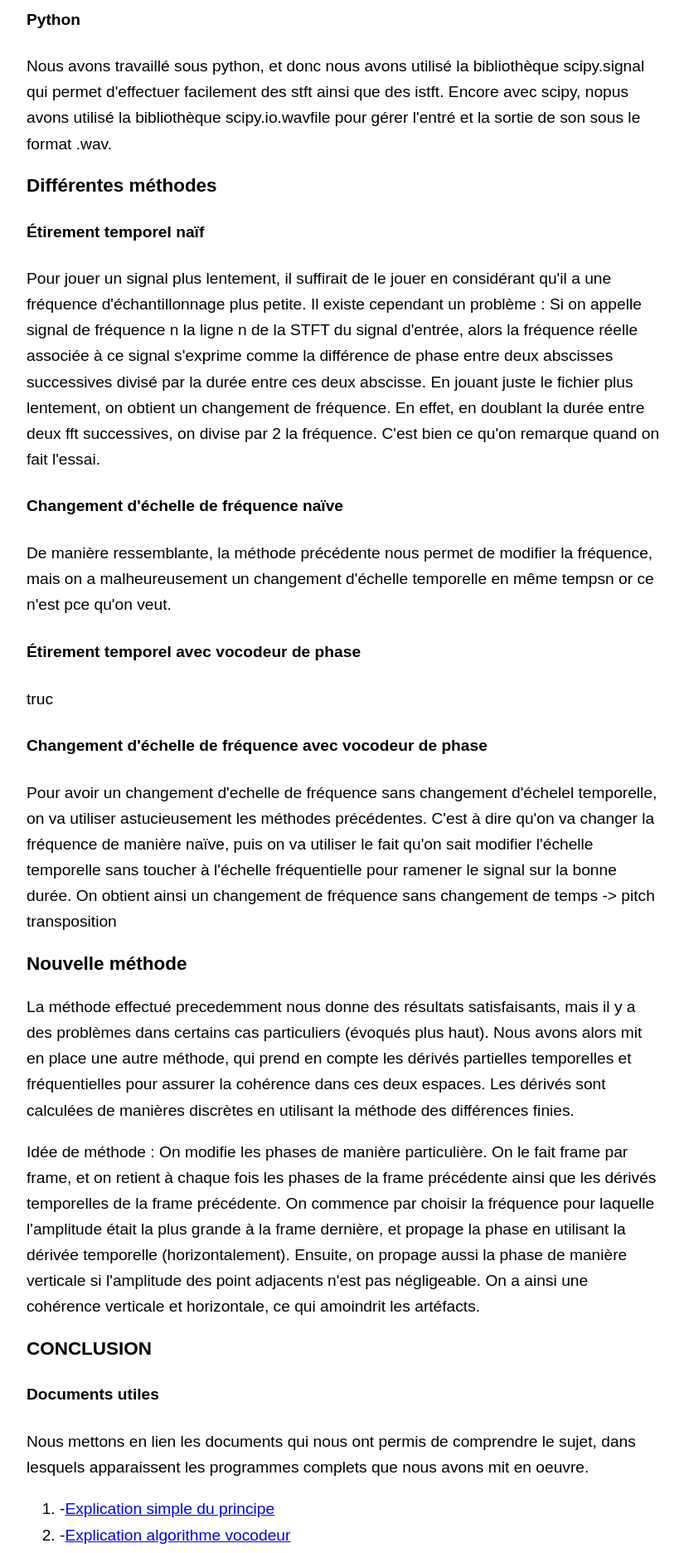
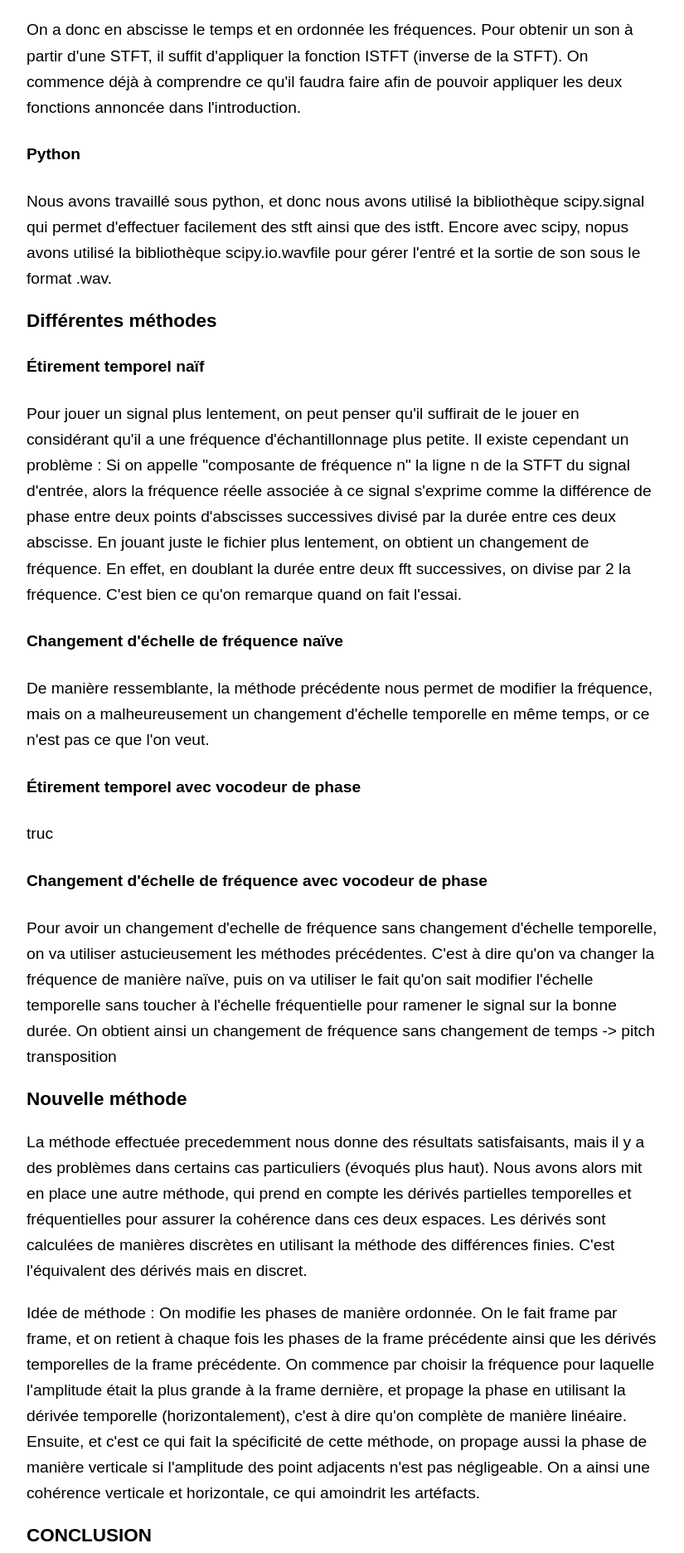
Before and after one commit to Srykah/vocoder, a Flask app: page / in a window 1280 px wide. Shown: the part 1793-3665 px from the top of the page at 83% size, without its empty margins (224-1049 px from the left). Run offline with Flask 2, Linux system fonts and the light colour scheme.

Commit message:
rapport plus propre
il manque que la partie de Thomas

```diff
--- a/templates/index.html
+++ b/templates/index.html
@@ -42,21 +42,26 @@
 
 		<h4>Vocodeur</h4>
 		<p>
-		Le vocodeur de phase est un vocodeur particulier qui utilise les phases des signaux à transformer afin d'obtenier les changements fréquentiels ou temporels voulus. Utilisation analyse/synthèse : on analyse le signal d'entrée en suivant un modèle, puis le le resynthétise en changeants certians paramètres du modèle (ici modèle = somme de suinusoïdes, paramètre = fréquences et amplitudes au cours du temps). Les deux applications majeur du vocodeur de phase sont le changement de fréquence d'un signal de parole sans changer l'axe des temps (pitch transposition) et changer l'axe des temps sans changer la fréquence, donc la hauteur de la voix (time scaling).
-			Pour cela, nous allons commencer par présenter les outils que nous allons utiliser tout le long de ce projet.
+		Le vocodeur de phase est un vocodeur particulier qui utilise les phases des signaux à transformer afin d'obtenir les changements fréquentiels ou temporels voulus. Le vocodeur de phase utilise la méthode de l'analyse/synthèse : on analyse le signal d'entrée en suivant un modèle suivant certains paramètres, puis on le resynthétise en changeants certians paramètres du modèle. Ici les signaux sont modelisés comme une somme de suinusoïdes et les paramètres sont les fréquences et les amplitudes au cours du temps de chaque fréquence.
+		</p>
+		<p>
+		Les deux applications majeures du vocodeur de phase sont le changement de fréquence d'un signal de parole sans changer l'axe des temps (pitch transposition) et changer l'axe des temps sans changer la fréquence, donc la hauteur de la voix (time scaling).
+		Pour cela, nous allons commencer par présenter les outils que nous allons utiliser tout le long de ce projet.
 		</p>
 		<h4>Transformée de Fourier à court terme</h4>
 		<p>
-		Nous avons en entrée un signal numérique représentant le signal de voix que nous voulons présenté sous la forme d'une liste d'amplitude. La fréquence d'échantillonnage de ce signal est pris f0 = 44100 Hz (les signaux audibles les plus aigues sont à 20000 Hz, donc cette fréquence permet de respecter le critère de Shanon.
+		Nous avons en entrée un signal numérique représentant le signal de voix, présenté sous la forme d'une liste d'amplitude. La fréquence d'échantillonnage de ce signal est souvent prise f0 = 44100 Hz (les signaux audibles les plus aigues sont à 20000 Hz, donc cette fréquence permet de respecter le critère de Shanon).
 		</p>
 		<p>
-		Nous allons utiliser un outil mathématique dénommé la transformée de Fourier à court terme (TFCT, ou short-time Fourier transform, STFT). La différence avec la transformée de Fourier habituelle est que cet opérateur mathématique peut être appliqueé à un signal temporel ayant sa fréquence qui varie.
-		Cet opérateur consiste à appliquer la transformée de fourier sur une fenetre fini du signal d'entrée, puis de décaler, refaire une transformée et ainsi de suite. On obtient ensuite un tableau de dimension (N x M), avec N = nombre de fréquence dans les FFT,M =  nombre de FFT, sachant que le nombre de FFT multiplié par le temps entre deux FFT correspond au temps totale du signal.
+		Nous allons utiliser un outil mathématique dénommé la Transformée de Fourier à Court Terme (TFCT, ou short-time Fourier transform, STFT). La différence avec la transformée de Fourier habituelle est que cet opérateur mathématique peut être appliqueé à un signal temporel ayant sa fréquence qui varie.
+		Cet opérateur consiste à appliquer la Transformée de Fourier sur une fenetre fini du signal d'entrée, puis de décaler, refaire une transformée et ainsi de suite. On obtient ensuite un tableau de dimension (N x M), avec N le nombre de fréquence dans les FFT et M le  nombre de FFT, sachant que le nombre de FFT multiplié par le temps entre deux FFT correspond au temps totale du signal.
 		</p>
 		<p>
 		Si on trace la matrice des modules de la STFT, on obtient un tableau ressemblant au suivant (c'est un spectrogramme) <img src = "static/spectrogramme"></img>
+		</p>
+		<p>
 		On a donc en abscisse le temps et en ordonnée les fréquences.
-		Pour obtenir un son à partir d'une STFT, il suffit d'appliquer la fonction ISTFT.
+		Pour obtenir un son à partir d'une STFT, il suffit d'appliquer la fonction ISTFT (inverse de la STFT).
 		On commence déjà à comprendre ce qu'il faudra faire afin de pouvoir appliquer les deux fonctions annoncée dans l'introduction.
 		</p>
 		<h4>Python</h4>
@@ -67,13 +72,13 @@
 
 		<h4>Étirement temporel naïf</h4>
 		<p>
-		Pour jouer un signal plus lentement, il suffirait de le jouer en considérant qu'il a une fréquence d'échantillonnage plus petite.
-		Il existe cependant un problème : Si on appelle signal de fréquence n la ligne n de la STFT du signal d'entrée, alors la fréquence réelle associée à ce signal s'exprime comme la différence de phase entre deux abscisses successives divisé par la durée entre ces deux abscisse. En jouant juste le fichier plus lentement, on obtient un changement de fréquence. En effet, en doublant la durée entre deux fft successives, on divise par 2 la fréquence. C'est bien ce qu'on remarque quand on fait l'essai.
+		Pour jouer un signal plus lentement, on peut penser qu'il suffirait de le jouer en considérant qu'il a une fréquence d'échantillonnage plus petite.
+		Il existe cependant un problème : Si on appelle "composante de fréquence n" la ligne n de la STFT du signal d'entrée, alors la fréquence réelle associée à ce signal s'exprime comme la différence de phase entre deux points d'abscisses successives divisé par la durée entre ces deux abscisse. En jouant juste le fichier plus lentement, on obtient un changement de fréquence. En effet, en doublant la durée entre deux fft successives, on divise par 2 la fréquence. C'est bien ce qu'on remarque quand on fait l'essai.
 		</p>
 
 		<h4>Changement d'échelle de fréquence naïve</h4>
 		<p>
-		De manière ressemblante, la méthode précédente nous permet de modifier la fréquence, mais on a malheureusement un changement d'échelle temporelle en même tempsn or ce n'est pce qu'on veut.
+		De manière ressemblante, la méthode précédente nous permet de modifier la fréquence, mais on a malheureusement un changement d'échelle temporelle en même temps, or ce n'est pas ce que l'on veut.
 		</p>
 
 		<h4>Étirement temporel avec vocodeur de phase</h4>
@@ -83,20 +88,21 @@
 
 		<h4>Changement d'échelle de fréquence avec vocodeur de phase</h4>
 		<p>
-		Pour avoir un changement d'echelle de fréquence sans changement d'échelel temporelle, on va utiliser astucieusement les méthodes précédentes. C'est à dire qu'on va changer la fréquence de manière naïve, puis on va utiliser le fait qu'on sait modifier l'échelle temporelle sans toucher à l'échelle fréquentielle pour ramener le signal sur la bonne durée. On obtient ainsi un changement de fréquence sans changement de temps -> pitch transposition
+		Pour avoir un changement d'echelle de fréquence sans changement d'échelle temporelle, on va utiliser astucieusement les méthodes précédentes. C'est à dire qu'on va changer la fréquence de manière naïve, puis on va utiliser le fait qu'on sait modifier l'échelle temporelle sans toucher à l'échelle fréquentielle pour ramener le signal sur la bonne durée. On obtient ainsi un changement de fréquence sans changement de temps -> pitch transposition
 		</p>
 
 		<h3>Nouvelle méthode</h3>
 		<p>
-		La méthode effectué precedemment nous donne des résultats satisfaisants, mais il y a des problèmes dans certains cas particuliers (évoqués plus haut).
+		La méthode effectuée precedemment nous donne des résultats satisfaisants, mais il y a des problèmes dans certains cas particuliers (évoqués plus haut).
 		Nous avons alors mit en place une autre méthode, qui prend en compte les dérivés partielles temporelles et fréquentielles pour assurer la cohérence dans ces deux espaces.
-		Les dérivés sont calculées de manières discrètes en utilisant la méthode des différences finies.
+		Les dérivés sont calculées de manières discrètes en utilisant la méthode des différences finies. C'est l'équivalent des dérivés mais en discret.
 		</p>
 		<p>
-		Idée de méthode : On modifie les phases de manière particulière. On le fait frame par frame, et on retient à chaque fois les phases de la frame précédente ainsi que les dérivés temporelles de la frame précédente. On commence par choisir la fréquence pour laquelle l'amplitude était la plus grande à la frame dernière, et propage la phase en utilisant la dérivée temporelle (horizontalement). Ensuite, on propage aussi la phase de manière verticale si l'amplitude des point adjacents n'est pas négligeable. On a ainsi une cohérence verticale et horizontale, ce qui amoindrit les artéfacts.
+		Idée de méthode : On modifie les phases de manière ordonnée. On le fait frame par frame, et on retient à chaque fois les phases de la frame précédente ainsi que les dérivés temporelles de la frame précédente. On commence par choisir la fréquence pour laquelle l'amplitude était la plus grande à la frame dernière, et propage la phase en utilisant la dérivée temporelle (horizontalement), c'est à dire qu'on complète de manière linéaire. Ensuite, et c'est ce qui fait la spécificité de cette méthode, on propage aussi la phase de manière verticale si l'amplitude des point adjacents n'est pas négligeable. On a ainsi une cohérence verticale et horizontale, ce qui amoindrit les artéfacts.
 		</p>
 		<h3>CONCLUSION</h3>
 		<p>
+		Travailler numériquement sur des signaux sonores demande une compréhension particulière du lien temps/fréquence. Cela permet de comprendre certains phénomènes, tels que la baisse de fréquence liée à l'allongement du temps. Cette compréhension permet aussi de régler ces problèmes, grace aux différentes méthodes que nous avons implémenté. Nos résultats sonnent cependant encore métalliques pour les changements de fréquence et de durée non-entiers. De plus, les temps de calculs sont assez longs, rendant impossible l'utilisation algorithmes en temps réel.
 		</p>
 
 		<h4>Documents utiles</h4>
@@ -114,7 +120,9 @@
 
 		<h2>MERCI !</h2>
 
-    <script src="static/global.js"></script>
+		<h4> Travail effectué par Thomas BÉCAVIN et Galaad LECONTE dans le cadre du projet de 1ere année du cursus Supélec de l'école CentraleSupélec, sous la supervision de Gilles CHARDON</h4>
+
+		<script src="static/global.js"></script>
 		<script src="static/record.js"></script>
 		<script src="static/stop.js"></script>
 		<script src="static/play.js"></script>
```
